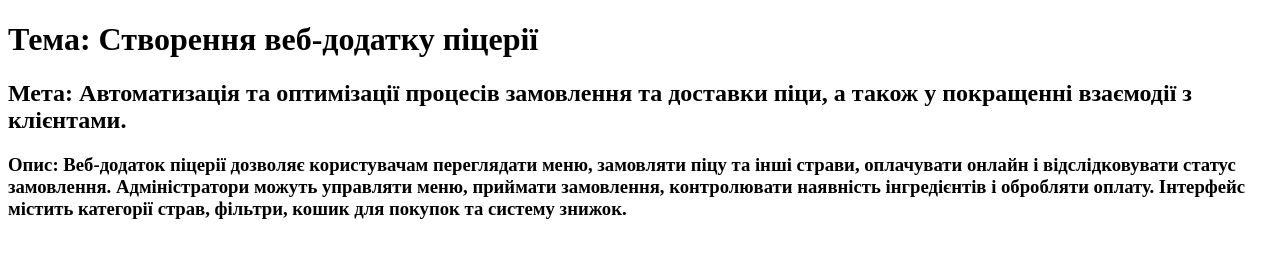
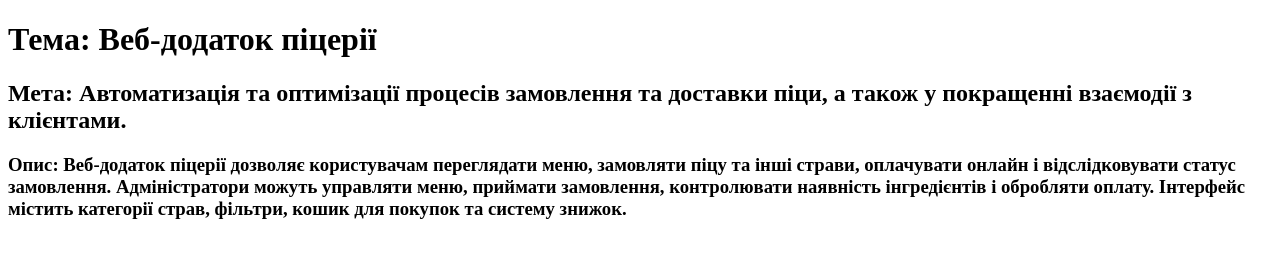
Before and after one commit to volodons/zpi-zp41_appRECORD-DonetsVolodymyr-KPI-2025, a plain HTML site: page labs/1.1/pages/1.html in a window 1280 px wide. Drawn offline with Linux system fonts and the light colour scheme.

Commit message:
Update title in lab work 1.1 HTML page for clarity

```diff
--- a/labs/1.1/pages/1.html
+++ b/labs/1.1/pages/1.html
@@ -7,7 +7,7 @@
     </head>
     <body>
         <main>
-            <h1>Тема: Створення веб-додатку піцерії</h1>
+            <h1>Тема: Веб-додаток піцерії</h1>
             <h2>
                 Мета: Автоматизація та оптимізації процесів замовлення та доставки піци, а також у покращенні взаємодії
                 з клієнтами.
```
